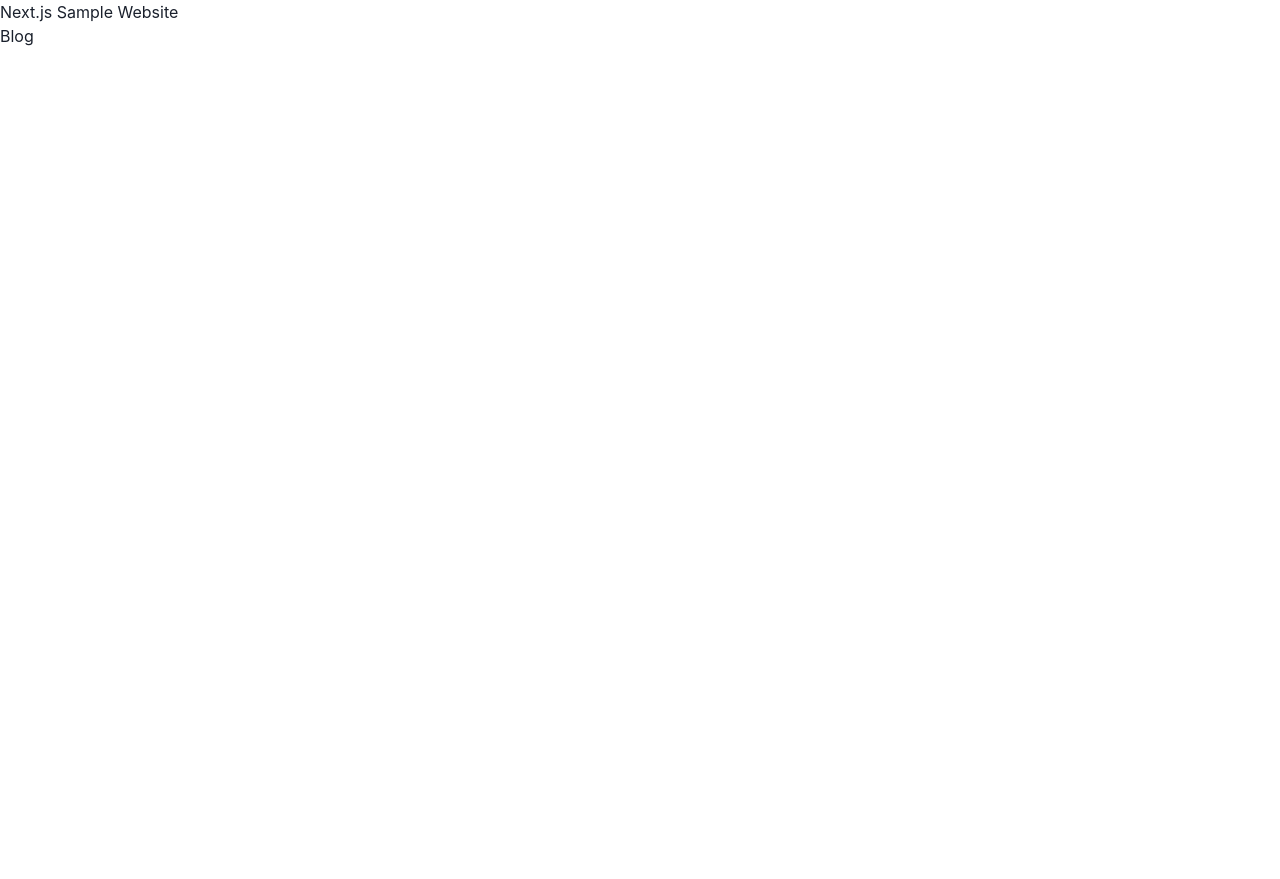
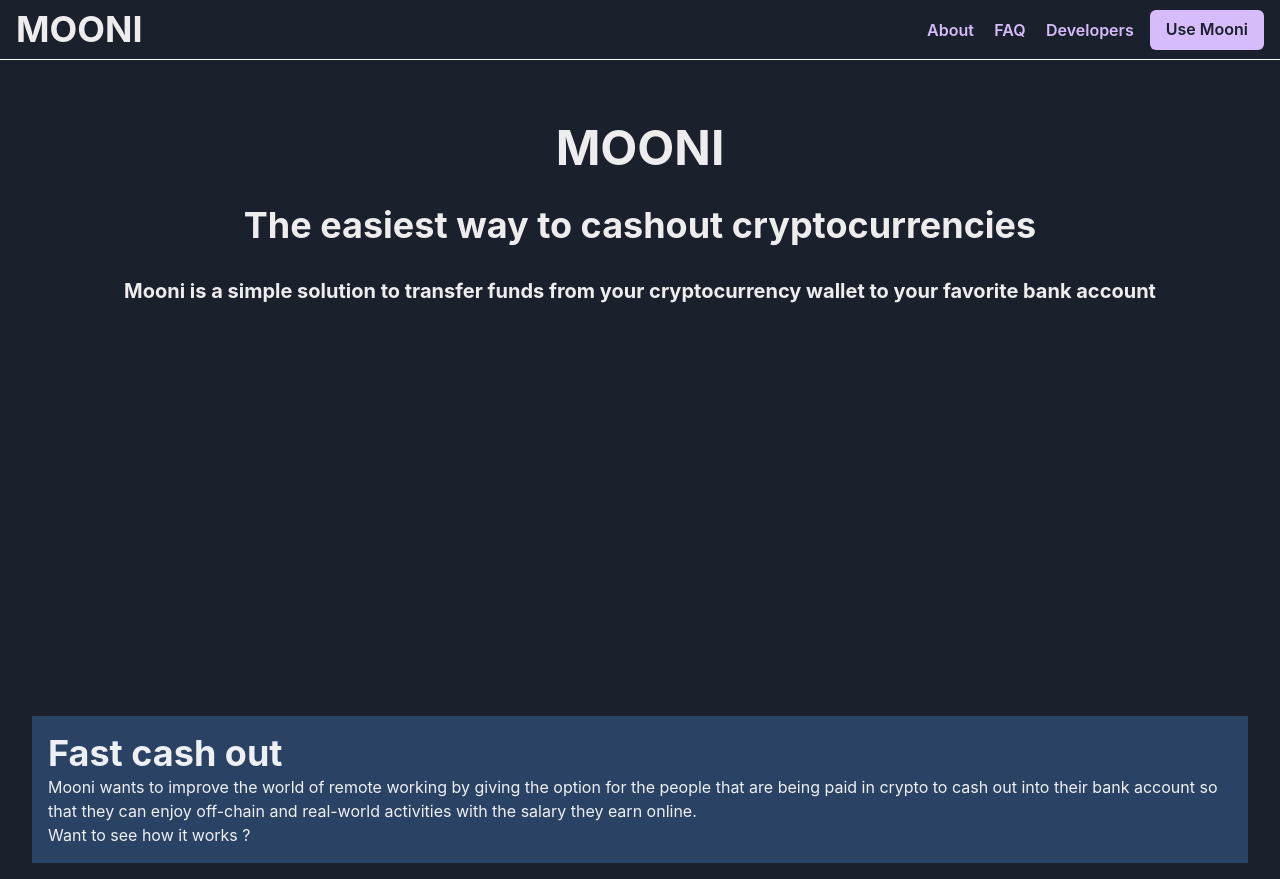
Before and after one commit to mooni/landing, a Next.js app: page / in a window 1280 px wide. Before the commit the page ends 800 px from the top, so only its background shows below. Built offline with nearby package versions, Linux system fonts and the light colour scheme.

Commit message:
Base mooni landing

```diff
--- /dev/null
+++ b/components/Features.tsx
@@ -0,0 +1,33 @@
+import Head from 'next/head'
+import Image from 'next/image'
+import Link from 'next/link'
+
+import { Box, Flex, Center, Heading, VStack, Button, Text } from '@chakra-ui/react';
+
+export const siteTitle = 'Mooni'
+
+export default function Features({ children, home }) {
+  return (
+    <Center
+      px={8}
+      py={4}
+    >
+      <Flex
+        as="section"
+        bg="blue.800"
+        p={4}
+      >
+        <Box>
+        </Box>
+        <Box>
+          <Heading>Fast cash out</Heading>
+          <Text>
+            Mooni wants to improve the world of remote working by giving the option for the people that are being paid in crypto to cash out into their bank account so that they can enjoy off-chain and real-world activities with the salary they earn online.
+            <br/>
+            Want to see how it works ?
+          </Text>
+        </Box>
+      </Flex>
+    </Center>
+  );
+}
--- /dev/null
+++ b/components/Header.tsx
@@ -0,0 +1,35 @@
+import Head from 'next/head'
+import Image from 'next/image'
+import Link from 'next/link'
+
+import { Flex, Box, HStack, Button, Heading } from '@chakra-ui/react';
+
+export const siteTitle = 'Mooni'
+
+export default function Header({ children, home }) {
+  return (
+    <Box
+      as="header"
+      borderBottom="1px solid white"
+    >
+      <Flex
+        px="1rem"
+        py="0.5rem"
+        justify="space-between"
+      >
+        <Heading
+          layerStyle="appName"
+        >
+          MOONI
+        </Heading>
+
+        <HStack spacing={4}>
+          <Button variant="link" colorScheme="purple">About</Button>
+          <Button variant="link" colorScheme="purple">FAQ</Button>
+          <Button variant="link" colorScheme="purple">Developers</Button>
+          <Button variant="solid" colorScheme="purple">Use Mooni</Button>
+        </HStack>
+      </Flex>
+    </Box>
+  )
+}
--- /dev/null
+++ b/components/Hero.tsx
@@ -0,0 +1,19 @@
+import Head from 'next/head'
+import Image from 'next/image'
+import Link from 'next/link'
+
+import { Box, Flex, Heading, VStack, Button } from '@chakra-ui/react';
+
+export const siteTitle = 'Mooni'
+
+export default function Hero({ children, home }) {
+  return (
+    <Box as="section" h="80vh" py={16}>
+      <VStack spacing={8}>
+        <Heading as="h1" size="2xl" layerStyle="appName">MOONI</Heading>
+        <Heading as="h2" size="xl">The easiest way to cashout cryptocurrencies</Heading>
+        <Heading as="h3" size="md">Mooni is a simple solution to transfer funds from your cryptocurrency wallet to your favorite bank account</Heading>
+      </VStack>
+    </Box>
+  );
+}
--- a/components/Layout.tsx
+++ b/components/Layout.tsx
@@ -2,9 +2,7 @@ import Head from 'next/head'
 import Image from 'next/image'
 import Link from 'next/link'
 
-
-const name = '[Your Name]'
-export const siteTitle = 'Next.js Sample Website'
+export const siteTitle = 'Mooni'
 
 export default function Layout({ children, home }) {
   return (
@@ -13,7 +11,7 @@ export default function Layout({ children, home }) {
         <link rel="icon" href="/favicon.ico" />
         <meta
           name="description"
-          content="Learn how to build a personal website using Next.js"
+          content="The easiest way to cashout cryptocurrencies"
         />
         <meta
           property="og:image"
@@ -23,11 +21,13 @@ export default function Layout({ children, home }) {
         />
         <meta name="og:title" content={siteTitle} />
         <meta name="twitter:card" content="summary_large_image" />
+
+        <link
+          href="https://fonts.googleapis.com/css?family=Montserrat:300,400,500,600,700"
+          rel="stylesheet"/>
+
         <title>{siteTitle}</title>
       </Head>
-      <header>
-        <h1>{siteTitle}</h1>
-      </header>
       <main>{children}</main>
     </>
   )
--- /dev/null
+++ b/pages/_document.tsx
@@ -0,0 +1,18 @@
+import { ColorModeScript } from "@chakra-ui/react"
+import NextDocument, { Html, Head, Main, NextScript } from "next/document"
+import theme from "../theme"
+
+export default class Document extends NextDocument {
+  render() {
+    return (
+      <Html lang="en">
+        <Head />
+        <body>
+          <ColorModeScript initialColorMode={theme.config.initialColorMode} />
+          <Main />
+          <NextScript />
+        </body>
+      </Html>
+    )
+  }
+}
--- a/pages/index.tsx
+++ b/pages/index.tsx
@@ -1,13 +1,18 @@
 import Head from 'next/head'
 import Layout, { siteTitle } from '../components/Layout'
 import Link from 'next/link'
+import Header from '../components/Header'
+import Hero from '../components/Hero'
+import Features from '../components/Features'
 
 export default function Home({ allPostsData }) {
   return (
     <Layout>
-      <section>
-        <h2>Blog</h2>
-      </section>
+      <Header />
+      <main>
+        <Hero />
+        <Features />
+      </main>
     </Layout>
   )
 }
--- a/theme/index.ts
+++ b/theme/index.ts
@@ -1,5 +1,21 @@
 import { extendTheme } from "@chakra-ui/react"
 
-const colors = {}
+const config = {
+  initialColorMode: "dark",
+  useSystemColorMode: false,
+}
 
-export default extendTheme({ colors })
+const layerStyles = {
+  appName: {
+    fontFamily: '"Montserrat", sans-serif',
+    fontWeight: 400,
+  }
+};
+
+const colors = {};
+
+export default extendTheme({
+  config,
+  layerStyles,
+  colors,
+})
```
